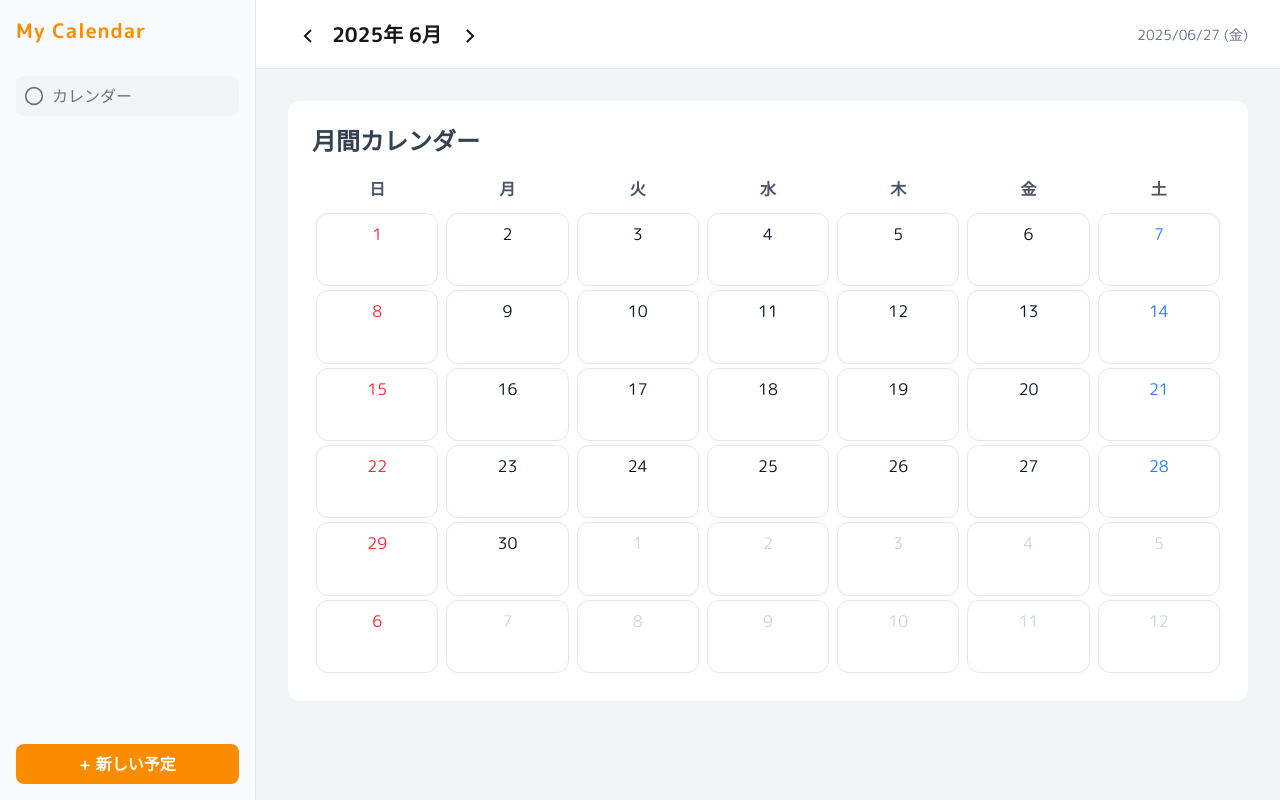
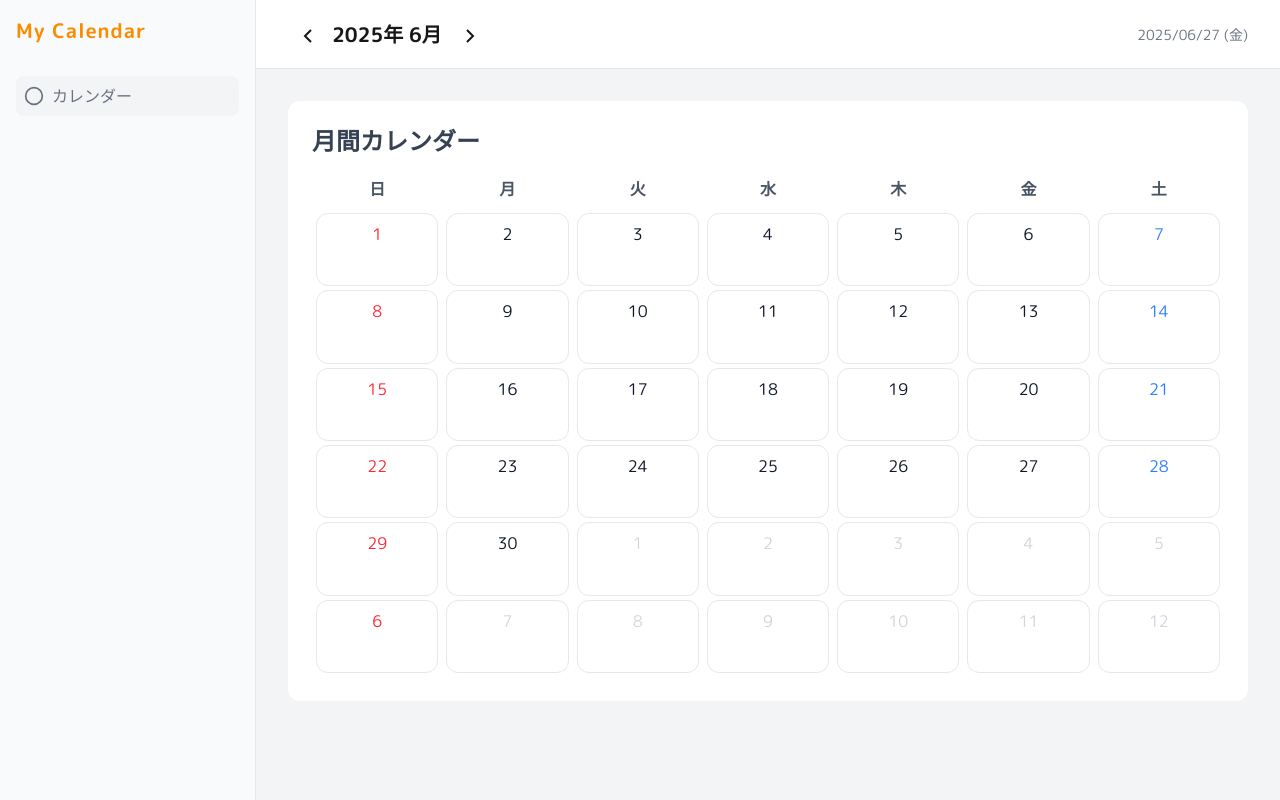
Before and after one commit to byArton/nextjs-calendar-tutorial-datefns-framer-tutorial, a Next.js app: page / in a window 1280 px wide. Built offline with nearby package versions, Linux system fonts and the light colour scheme.

Commit message:
fixed sidebar

```diff
--- a/components/calendar/Sidebar.tsx
+++ b/components/calendar/Sidebar.tsx
@@ -35,14 +35,6 @@ export default function Sidebar() {
           </ul>
         </nav>
       </div>
-      <div className="p-4">
-        <button
-          className="w-full py-2 px-4 rounded-lg text-white font-bold transition"
-          style={{ color: COLORS.white, background: COLORS.primary }}
-        >
-          + 新しい予定
-        </button>
-      </div>
     </aside>
   );
 }
```
